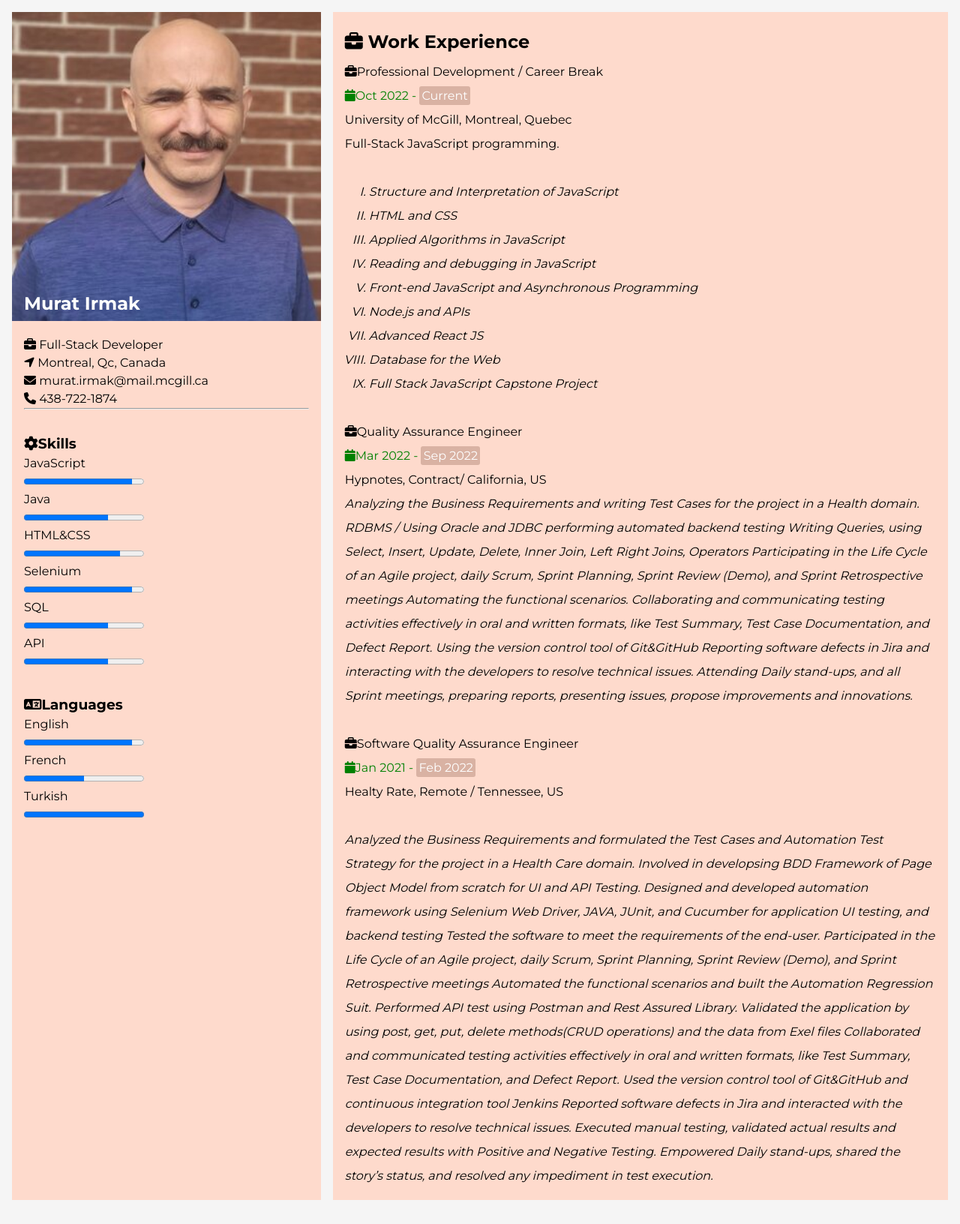
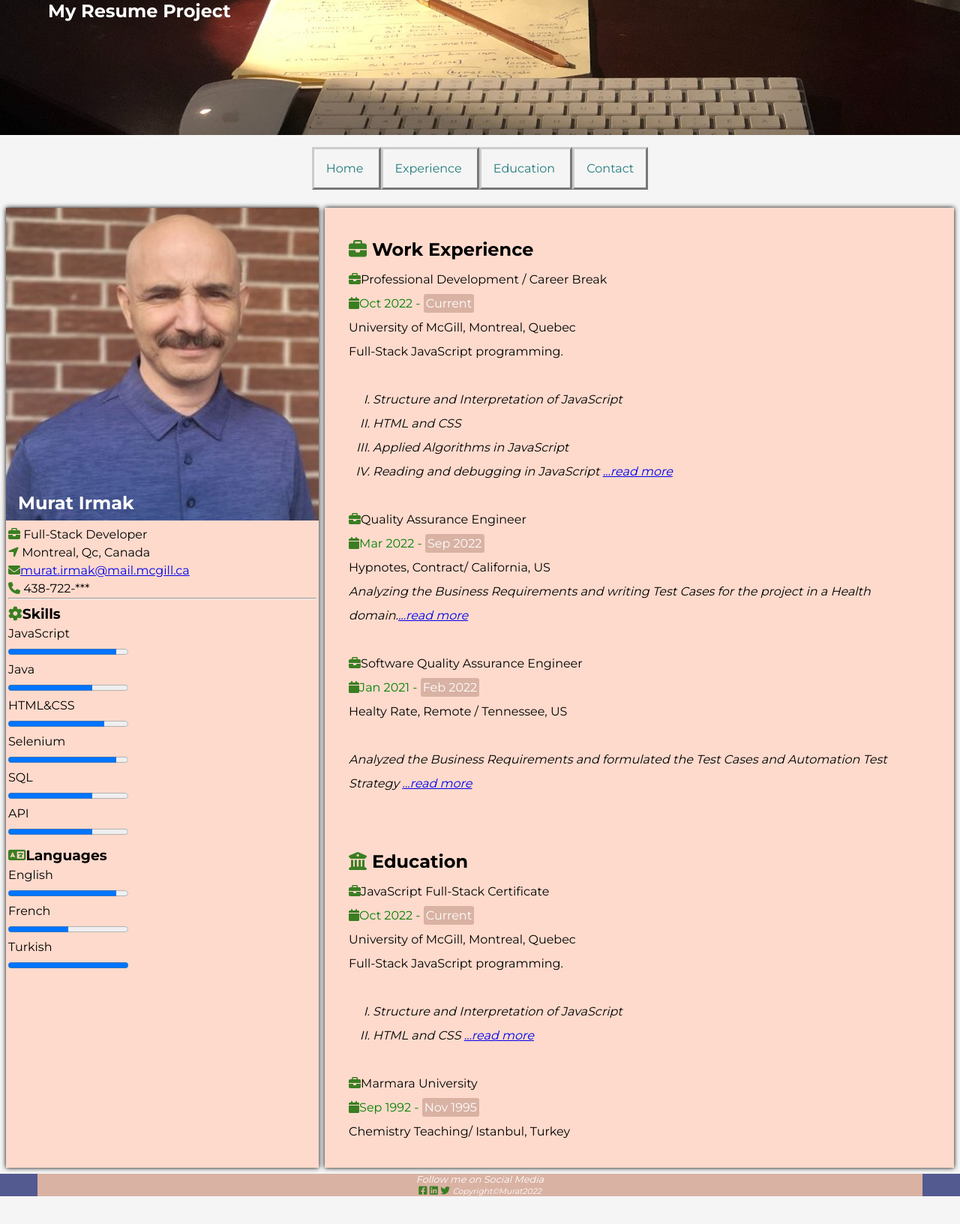
Before and after one commit to mrtriver/myResumeProject, a plain HTML site: page Resume/index.html in a window 1280 px wide. Shown: the whole page at 75% size. After the commit the page ends 1595 px from the top, so only its background shows below. Drawn offline with Linux system fonts and the light colour scheme.

Commit message:
end of the project

```diff
--- /dev/null
+++ b/Resume/contact.html
@@ -0,0 +1,79 @@
+<!DOCTYPE html>
+<html lang="en">
+
+<head>
+    <meta charset="UTF-8">
+    <meta http-equiv="X-UA-Compatible" content="IE=edge">
+    <meta name="viewport" content="width=device-width, initial-scale=1.0">
+    <link rel="stylesheet" href="https://cdnjs.cloudflare.com/ajax/libs/font-awesome/6.2.0/css/all.min.css"
+        integrity="sha512-xh6O/CkQoPOWDdYTDqeRdPCVd1SpvCA9XXcUnZS2FmJNp1coAFzvtCN9BmamE+4aHK8yyUHUSCcJHgXloTyT2A=="
+        crossorigin="anonymous" referrerpolicy="no-referrer" />
+    <title>Contact</title>
+    <link rel="stylesheet" href="style.css">
+
+</head>
+
+<body>
+
+   <div id="wrapper">
+
+    <header>
+        <h2 style="color:white;">My Resume Project</h2>
+    </header>
+    <nav>
+
+        <ul>
+            <li class="navMenu"><a style="text-decoration:none; color: #237B7B;" href="index.html">Home</a>&nbsp;</li>
+            <li class="navMenu"><a style="text-decoration:none; color: #237B7B;" href="experience.html">Experience</a>&nbsp;</li>
+            <li class="navMenu"><a style="text-decoration:none; color: #237B7B;" href="education.html">Education</a>&nbsp;</li>
+            <li class="navMenu"><a style="text-decoration:none; color: #237B7B;" href="contact.html">Contact</a></li>
+        </ul>
+
+    </nav>
+    <main>
+
+        <form action=https://your_domain_or_ip.com/scripts/myResume.php">
+            <fieldset>
+                <h3>Contact Me</h3>
+                <small><p>Please fill out the form below to contact me.</p></small><br>
+                <div class="form-control">
+                    <label for="name">Name</label>
+                    <input type="name" id="name" placeholder="Enter your name" required />
+                </div>
+
+                <div class="form-control">
+                    <label for="email">Email</label>
+                    <input type="email" id="email" placeholder="Enter your email" required />
+                </div>
+
+                <div class="form-control">
+                    <label for="comments">Comments</label>
+                    <textarea id="comments" cols="30" rows="10" placeholder="Enter your message" required></textarea>
+                </div>
+                <input type="submit" value="Send" class="submit-btn" />
+            </fieldset>
+        </form>
+
+
+    </main>
+
+
+
+    <div class="footer">
+
+            <en>Follow me on Social Media</en><br>
+            <i class="fab fa-facebook-square"></i>
+            <i class="fab fa-linkedin"></i>
+            <i class="fab fa-twitter"></i>
+            <em><small>Copyright&#169;Murat2022</small></em>
+    </div>
+
+   </div>
+
+
+
+
+
+</body>
+
+</html>
--- a/Resume/index.html
+++ b/Resume/index.html
@@ -1,64 +1,134 @@
 <!DOCTYPE html>
 <html lang="en">
-
   <head>
-    <meta charset="UTF-8">
-    <meta http-equiv="X-UA-Compatible" content="IE=edge">
-    <meta name="viewport" content="width=device-width, initial-scale=1.0">
-    <link rel="stylesheet" href="https://cdnjs.cloudflare.com/ajax/libs/font-awesome/6.2.0/css/all.min.css"
+    <meta charset="UTF-8" />
+    <meta http-equiv="X-UA-Compatible" content="IE=edge" />
+    <meta name="viewport" content="width=device-width, initial-scale=1.0" />
+    <link
+      rel="stylesheet"
+      href="https://cdnjs.cloudflare.com/ajax/libs/font-awesome/6.2.0/css/all.min.css"
       integrity="sha512-xh6O/CkQoPOWDdYTDqeRdPCVd1SpvCA9XXcUnZS2FmJNp1coAFzvtCN9BmamE+4aHK8yyUHUSCcJHgXloTyT2A=="
-        crossorigin="anonymous" referrerpolicy="no-referrer" />
-    <link rel="stylesheet" href="style.css">
+      crossorigin="anonymous"
+      referrerpolicy="no-referrer"
+    />
+    <link rel="icon" type="image/x-icon" href="images/featherBeau-1.ico">
+    <link rel="stylesheet" href="style.css" />
     <title>Resume</title>
   </head>
 
   <body>
+    <header>
+      <h2 style="color: white">My Resume Project</h2>
+    </header>
+    <nav>
+      <ul>
+        <li class="navMenu">
+          <a style="text-decoration: none; color: #237b7b" href="index.html"
+            >Home</a
+          >&nbsp;
+        </li>
+        <li class="navMenu">
+          <a
+            style="text-decoration: none; color: #237b7b"
+            href="experience.html"
+            >Experience</a
+          >&nbsp;
+        </li>
+        <li class="navMenu">
+          <a style="text-decoration: none; color: #237b7b" href="education.html"
+            >Education</a
+          >&nbsp;
+        </li>
+        <li class="navMenu">
+          <a style="text-decoration: none; color: #237b7b" href="contact.html"
+            >Contact</a
+          >
+        </li>
+      </ul>
+    </nav>
 
     <main>
       <section class="left">
         <div class="left-image">
-                <img src="images/mriver2.jpg" alt="">
-                <h2 style="color:white;">Murat Irmak</h2>
-
+          <img src="images/mriver2.jpg" alt="" />
+          <h2 style="color: white">Murat Irmak</h2>
         </div>
         <div class="personal">
           <ul>
             <li><i class="fas fa-briefcase"></i> Full-Stack Developer</li>
-                    <li><i class="fa-solid fa-location-arrow"></i> Montreal, Qc, Canada</li>
-                    <li><i class="fa fa-envelope"></i> murat.irmak@mail.mcgill.ca</li>
-                    <li><i class="fas fa-phone"></i> 438-722-1874</li>
-
+            <li>
+              <i class="fa-solid fa-location-arrow"></i> Montreal, Qc, Canada
+            </li>
+            <li>
+              <i class="fa fa-envelope"></i
+              ><a href="mailto:murat.irmak@mail.mcgill.ca"
+                >murat.irmak@mail.mcgill.ca</a
+              >
+            </li>
+            <li><i class="fas fa-phone"></i> 438-722-***</li>
           </ul>
-                <hr>
+          <hr />
         </div>
         <div class="skills">
           <h3><i class="fas fa-cog"></i>Skills</h3>
           <ul>
-                    <li><p>JavaScript</p><progress max="100" value="90"></progress></li>
-                    <li><p>Java</p><progress max="100" value="70"></progress></li>
-                    <li><p>HTML&CSS</p><progress max="100" value="80"></progress></li>
-                    <li><p>Selenium</p><progress max="100" value="90"></progress></li>
-                    <li><p>SQL</p><progress max="100" value="70"></progress></li>
-                    <li><p>API</p><progress max="100" value="70"></progress></li>
+            <li>
+              <p>JavaScript</p>
+              <progress max="100" value="90"></progress>
+            </li>
+            <li>
+              <p>Java</p>
+              <progress max="100" value="70"></progress>
+            </li>
+            <li>
+              <p>HTML&CSS</p>
+              <progress max="100" value="80"></progress>
+            </li>
+            <li>
+              <p>Selenium</p>
+              <progress max="100" value="90"></progress>
+            </li>
+            <li>
+              <p>SQL</p>
+              <progress max="100" value="70"></progress>
+            </li>
+            <li>
+              <p>API</p>
+              <progress max="100" value="70"></progress>
+            </li>
           </ul>
         </div>
 
         <div class="languages">
           <h3><i class="fas fa-language"></i>Languages</h3>
           <ul>
-                    <li><p>English</p><progress max="100" value="90"></progress></li>
-                    <li><p>French</p><progress max="100" value="50"></progress></li>
-                    <li><p>Turkish</p><progress max="100" value="100"></progress></li>
+            <li>
+              <p>English</p>
+              <progress max="100" value="90"></progress>
+            </li>
+            <li>
+              <p>French</p>
+              <progress max="100" value="50"></progress>
+            </li>
+            <li>
+              <p>Turkish</p>
+              <progress max="100" value="100"></progress>
+            </li>
           </ul>
         </div>
-
       </section>
       <section class="right">
         <div class="experience">
           <h1><i class="fas fa-briefcase"></i>&nbsp;Work Experience</h1>
           <ul>
-                    <li><i class="fas fa-briefcase"></i>Professional Development / Career Break</li>
-                    <li class="date"><i class="fas fa-calendar"></i>Oct 2022 - <span class="current">Current</span></li>
+            <li>
+              <i class="fas fa-briefcase"></i>Professional Development / Career
+              Break
+            </li>
+            <li class="date">
+              <i class="fas fa-calendar"></i>Oct 2022 -
+              <span class="current">Current</span>
+            </li>
             <li>University of McGill, Montreal, Quebec</li>
             <p>Full-Stack JavaScript programming.</p>
             <em>
@@ -66,70 +136,87 @@
                 <li>Structure and Interpretation of JavaScript</li>
                 <li>HTML and CSS</li>
                 <li>Applied Algorithms in JavaScript</li>
-                            <li>Reading and debugging in JavaScript</li>
-                            <li>Front-end JavaScript and Asynchronous Programming</li>
-                            <li>Node.js and APIs</li>
-                            <li>Advanced React JS</li>
-                            <li>Database for the Web</li>
-                            <li>Full Stack JavaScript Capstone Project</li>
+                <li>
+                  Reading and debugging in JavaScript
+                  <a href="experience.html">...read more</a>
+                </li>
               </ol>
             </em>
-
           </ul>
           <ul>
             <li><i class="fas fa-briefcase"></i>Quality Assurance Engineer</li>
-                    <li class="date"><i class="fas fa-calendar"></i>Mar 2022 - <span class="current">Sep 2022</span></li>
+            <li class="date">
+              <i class="fas fa-calendar"></i>Mar 2022 -
+              <span class="current">Sep 2022</span>
+            </li>
             <li>Hypnotes, Contract/ California, US</li>
             <em>
               <p>
-                        Analyzing the Business Requirements and writing Test Cases for the project in a Health domain.
-RDBMS / Using Oracle and JDBC performing automated backend testing
-Writing Queries, using Select, Insert, Update, Delete, Inner Join, Left Right Joins, Operators
-Participating in the Life Cycle of an Agile project, daily Scrum, Sprint Planning, Sprint Review (Demo), and Sprint Retrospective meetings
-Automating the functional scenarios.
-Collaborating and communicating testing activities effectively in oral and written formats, like Test Summary, Test Case Documentation, and Defect Report.
-Using the version control tool of Git&GitHub
-Reporting software defects in Jira and interacting with the developers to resolve technical issues.
-Attending Daily stand-ups, and all Sprint meetings, preparing reports, presenting issues, propose improvements and innovations.
-                       </p><br>
+                Analyzing the Business Requirements and writing Test Cases for
+                the project in a Health domain.<a href="experience.html"
+                  >...read more</a
+                >
+              </p>
+              <br />
             </em>
-
           </ul>
           <ul>
-                    <li><i class="fas fa-briefcase"></i>Software Quality Assurance Engineer</li>
-                    <li class="date"><i class="fas fa-calendar"></i>Jan 2021 - <span class="current">Feb 2022</span></li>
-                    <li>Healty Rate, Remote / Tennessee, US</li><br>
+            <li>
+              <i class="fas fa-briefcase"></i>Software Quality Assurance
+              Engineer
+            </li>
+            <li class="date">
+              <i class="fas fa-calendar"></i>Jan 2021 -
+              <span class="current">Feb 2022</span>
+            </li>
+            <li>Healty Rate, Remote / Tennessee, US</li>
+            <br />
             <em>
-                        <p>Analyzed the Business Requirements and formulated the Test Cases and Automation Test Strategy for the project in a Health Care domain.
- Involved in developsing BDD Framework of Page Object Model from scratch for UI and API Testing.
-Designed and developed automation framework using Selenium Web Driver, JAVA, JUnit, and Cucumber for application UI testing, and backend testing
-Tested the software to meet the requirements of the end-user.
-Participated in the Life Cycle of an Agile project, daily Scrum, Sprint Planning, Sprint Review (Demo), and Sprint Retrospective meetings
-Automated the functional scenarios and built the Automation Regression Suit.
-Performed API test using Postman and Rest Assured Library.
-Validated the application by using post, get, put, delete methods(CRUD operations) and the data from Exel files
-Collaborated and communicated testing activities effectively in oral and written formats, like Test Summary, Test Case Documentation, and Defect Report.
- Used the version control tool of Git&GitHub and continuous integration tool Jenkins
- Reported software defects in Jira and interacted with the developers to resolve technical issues.
- Executed manual testing, validated actual results and expected results with Positive and Negative Testing.
- Empowered Daily stand-ups, shared the story’s status, and resolved any impediment in test execution.
+              <p>
+                Analyzed the Business Requirements and formulated the Test Cases
+                and Automation Test Strategy
+                <a href="experience.html">...read more</a>
               </p>
             </em>
-
           </ul>
-
-        </section>
-
-
         </div>
         <div class="education">
+          <h1><i class="fas fa-university"></i>&nbsp;Education</h1>
+          <ul>
+            <li>
+              <i class="fas fa-briefcase"></i>JavaScript Full-Stack Certificate
+            </li>
+            <li class="date">
+              <i class="fas fa-calendar"></i>Oct 2022 -
+              <span class="current">Current</span>
+            </li>
+            <li>University of McGill, Montreal, Quebec</li>
+            <p>Full-Stack JavaScript programming.</p>
+            <em>
+              <ol type="I">
+                <li>Structure and Interpretation of JavaScript</li>
+                <li>HTML and CSS <a href="education.html">...read more</a></li>
 
+              </ol>
+            </em>
+          </ul>
+          <ul>
+            <li><i class="fas fa-briefcase"></i>Marmara University</li>
+            <li class="date">
+              <i class="fas fa-calendar"></i>Sep 1992 -
+              <span class="current">Nov 1995</span>
+            </li>
+            <li>Chemistry Teaching/ Istanbul, Turkey</li>
+          </ul>
         </div>
-
       </section>
-
     </main>
-
+    <div class="footer">
+      <en>Follow me on Social Media</en><br />
+      <i class="fab fa-facebook-square"></i>
+      <i class="fab fa-linkedin"></i>
+      <i class="fab fa-twitter"></i>
+      <em><small>Copyright&#169;Murat2022</small></em>
+    </div>
   </body>
-
 </html>
--- a/Resume/style.css
+++ b/Resume/style.css
@@ -12,21 +12,23 @@ body{
     background-color:whitesmoke;
 }
 main{
-    margin: 1rem;
+    margin: 0.5rem;
     display: grid;
     grid-template-columns:33% 1fr;
-    grid-gap:1rem;
+    grid-gap:0.5rem;
+    filter:drop-shadow(0 0 0.2rem black);
 
 }
-.left{
+.left, .experience, .education{
     background-color:rgb(254, 218, 204);
 }
 
 .left-image{
-    position: relative;
+    position:relative;
 }
 .left-image img{
    width: 100%;
+
 }
 
 .left-image h2{
@@ -40,11 +42,12 @@ ul{
 }
 
 .personal, .skills, .languages{
-    padding: 1pc;
+    padding: 3px;
     line-height: 1.5;
 }
 ul li progress{
     columns: rgb(83,90,143);
+
 }
 ol{
     padding: 2em;
@@ -62,8 +65,11 @@ ol{
 }
 
 
-.experience{
+.experience, .education{
     line-height: 2;
+    padding: 2rem;
+
+
 }
 
 .experience ul {
@@ -73,7 +79,98 @@ ol{
 
 
 
-.right{
-    background-color:rgb(254, 218, 204);
-    padding: 1rem;
+
+
+header {
+
+    height: 180px;
+    padding-left: 4em;
+    background-color: #80CBC4;
+    background-image:url(images/myKeyBoard.jpeg);
+    background-repeat: no-repeat;
+    background-position-y:center;
 }
+
+@media screen and (max-width: 400px){
+
+    .personal, .skills, .languages{
+        justify-content: left;
+    }
+}
+@media screen and (max-width: 1800px){
+
+    .personal, .skills, .languages{
+        justify-content: left;
+    }
+}
+
+i{
+    color: rgb(58,126,34);
+}
+
+.footer{
+    text-align: center;
+    font-style: italic;
+    background-color:rgb(217, 178, 163);
+    color: white ;
+    border-left: 50px solid rgb(83,90,143);
+    border-right: 50px solid rgb(83,90,143);
+    font-size: 0.80em;
+
+
+}
+
+
+
+.navMenu{
+    display: block;
+    text-align: center;
+    text-decoration: none;
+    border-style: outset;
+    border-width: 3px;
+    border-color: #CCCCCC;
+    padding: 1em;
+    margin-bottom: 1em;
+    margin-top: 1em;
+    }
+
+    nav ul {
+        display: flex;
+       flex-wrap: wrap;
+        justify-content: center;
+
+    }
+
+    fieldset {
+        padding: 20px 50px;
+        margin-left: 2rem;
+
+
+      }
+
+      #wrapper{
+        background-color: #F5F5F5;
+        margin-left: auto;
+        margin-right: auto;
+        width: 80%;
+        min-width: 400px;
+        max-width: 1280px;
+        justify-content: center;
+    }
+
+    .full-page {
+
+            position:absolute;
+            padding:0;
+            margin: 0;
+
+            top:0;
+            left:0;
+
+
+            width: 100%;
+            height: 100%;
+            background:rgba(255,255,255,0.5);
+
+
+    }
```
Also changed, not shown: Resume/education.html (added, +96 -0 lines), Resume/experience.html (added, +115 -0 lines), Resume/images/featherBeau-1.ico (added), Resume/images/mIrmak_picture (2).jpg (deleted), Resume/images/murat2.JPG (deleted), Resume/images/myKeyBoard.jpeg (added). Lines whose indentation alone changed are shown as unchanged.
